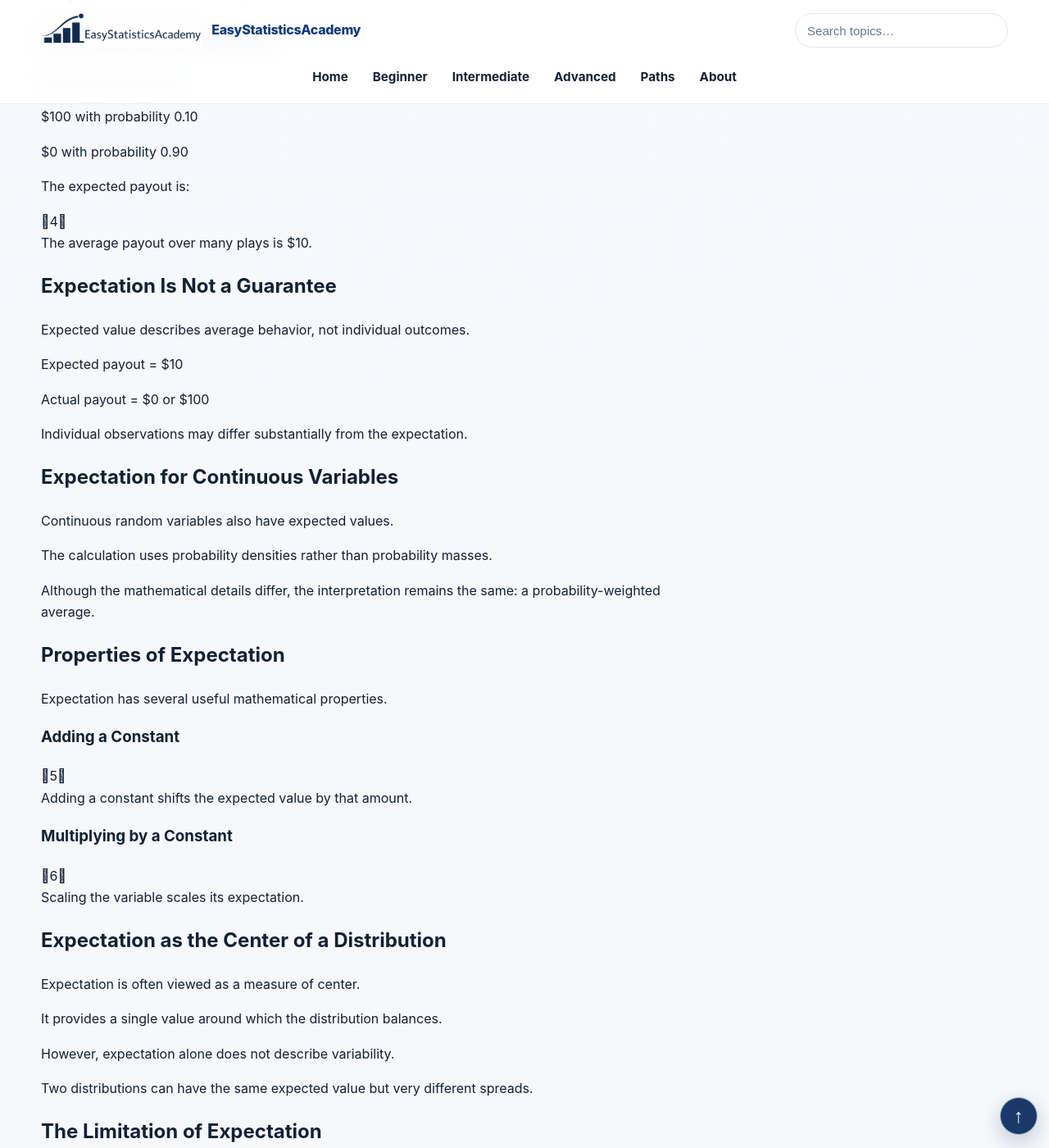
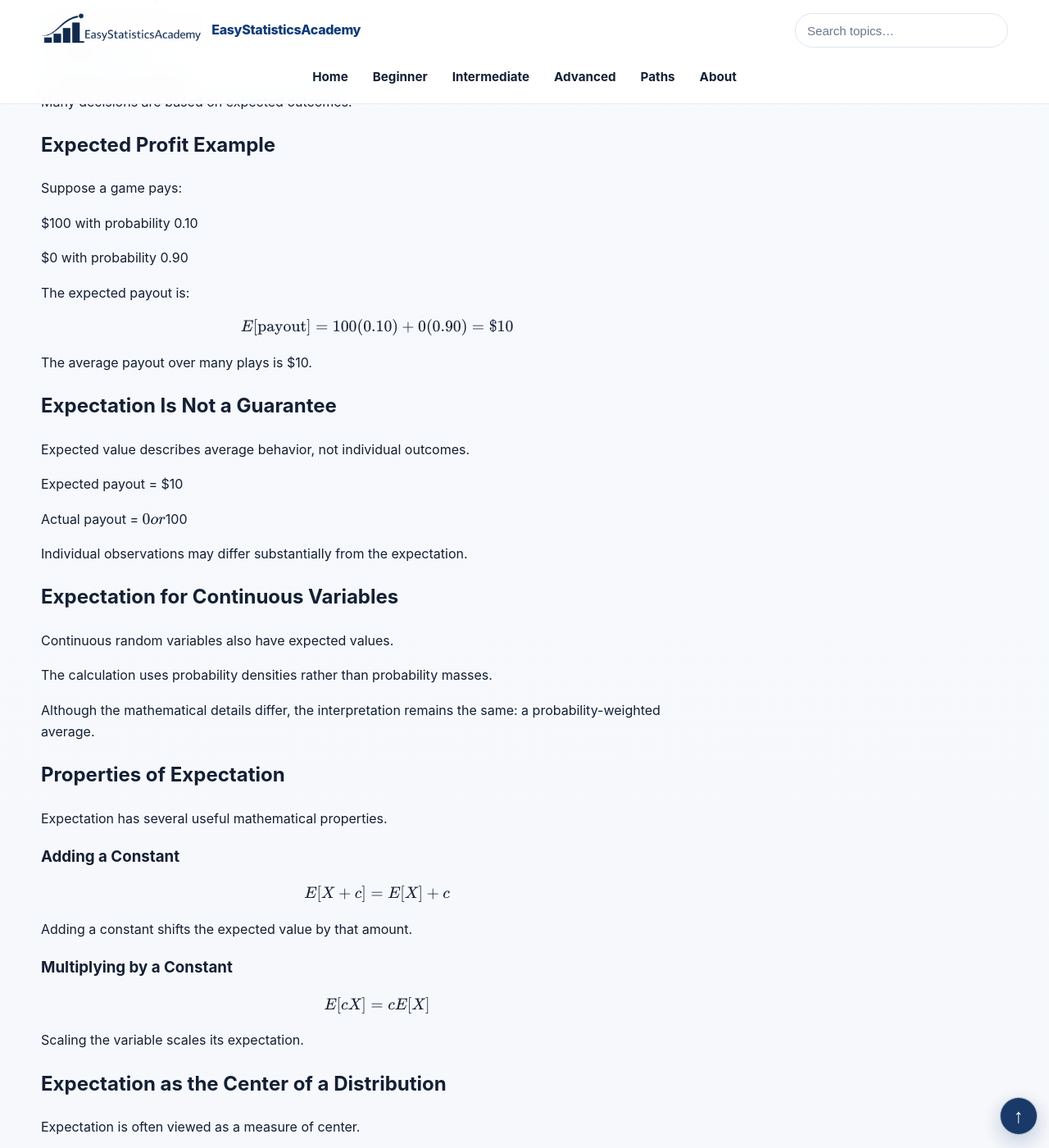
Before and after one commit to ammar-homaida-statistics/easystatisticsacademy, a Jekyll site: the page built from probability/random-variables/expectation/index.md, in a window 1280 px wide and 1400 px high, scrolled down 3098 px. Shown: the whole window at 82% size. Built offline with Jekyll 4.4.1, drawn with Linux system fonts in a browser that asks for light colours; some of the changed text lies outside the part shown.

Commit message:
Restore 7 verified formulas in expectation

```diff
--- a/probability/random-variables/expectation/index.md
+++ b/probability/random-variables/expectation/index.md
@@ -252,7 +264,11 @@ sidebar: false
       The expected value is:
     </p>
 
-    3
+
+    \[
+    E[X]=1(0.5)+0(0.5)=0.5
+    \]
+
 
     <p>
       This reflects the long-run proportion of heads.
@@ -324,7 +340,11 @@ sidebar: false
       The expected payout is:
     </p>
 
-    4
+
+    \[
+    E[\text{payout}]=100(0.10)+0(0.90)=\$10
+    \]
+
 
     <p>
       The average payout over many plays is $10.
@@ -377,7 +397,11 @@ sidebar: false
 
     <h3>Adding a Constant</h3>
 
-    5
+
+    \[
+    E[X+c]=E[X]+c
+    \]
+
 
     <p>
       Adding a constant shifts the expected value by that amount.
@@ -385,7 +409,11 @@ sidebar: false
 
     <h3>Multiplying by a Constant</h3>
 
-    6
+
+    \[
+    E[cX]=cE[X]
+    \]
+
 
     <p>
       Scaling the variable scales its expectation.
```
Also changed, not shown: other parts of probability/random-variables/expectation/index.md (+15 -3 lines).
